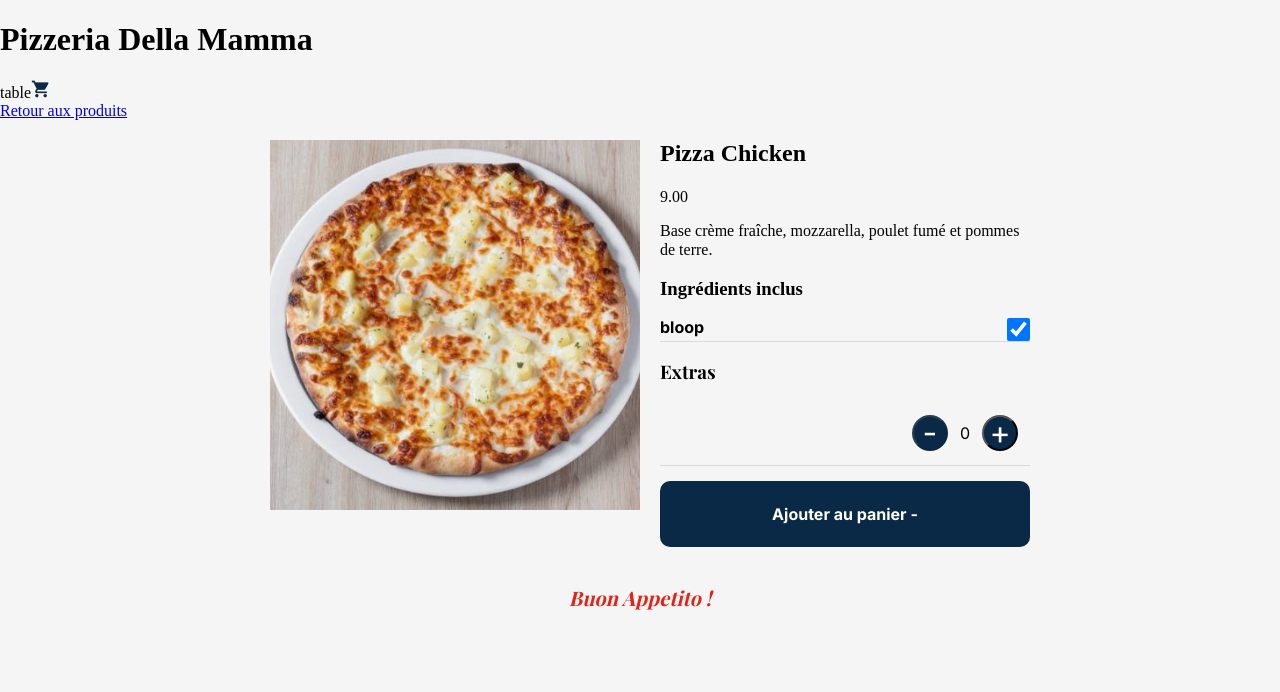
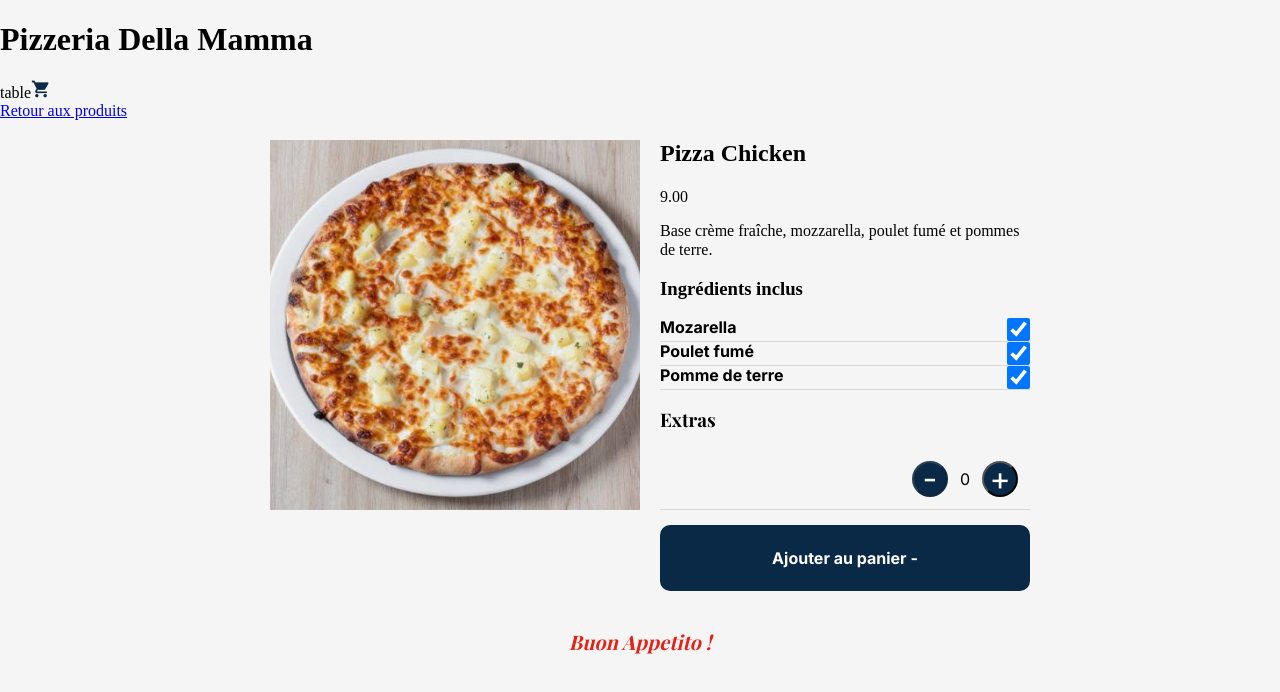
Before and after one commit to Morgane-Compa/pizza-mama, an Angular app: page /custom-product/1 in a window 1280 px wide. Shown: the top 692 px of the page. Built offline with nearby package versions, Linux system fonts and the light colour scheme; a web font is replaced by a local one.

Commit message:
avencement des composant enfants de la page

```diff
--- a/src/app/components/custom-product/base-product/base-product.component.html
+++ b/src/app/components/custom-product/base-product/base-product.component.html
@@ -1,8 +1,8 @@
 <h3>Ingrédients inclus</h3>
 
-<div class="checkbox" >
+<div *ngFor="let item of ingredients" class="checkbox" >
 
-    <label>bloop</label>
+    <label>{{item.ingredient.title}}</label>
     <input class="ingredient" type="checkbox" checked>
 
 </div>
--- a/src/app/components/custom-product/base-product/base-product.component.ts
+++ b/src/app/components/custom-product/base-product/base-product.component.ts
@@ -8,11 +8,13 @@ import { IIncludedIngredient } from 'src/app/mocks/products';
 })
 export class BaseProductComponent {
 
-  @Input() ingredients!: IIncludedIngredient;
+  @Input() ingredients!: IIncludedIngredient[];
 
   ngOnInit(): void {
 
     console.log(this.ingredients)
    }
 
+
+
 }
--- a/src/app/components/custom-product/product-extra/product-extra.component.html
+++ b/src/app/components/custom-product/product-extra/product-extra.component.html
@@ -1,10 +1,10 @@
 <h3>Extras</h3>
 
 <!-- utiliser un *ngFor pour que tout les ingrédients soit bouclé  -->
-<div class="extras">
-
+<div  class="extras">
+    <!-- *ngFor="let item of extras" -->
     <div class="extraInfo">
-        <p></p>
+        <!-- <p>{{item.extras.title}}</p> -->
         <p></p>
 
     </div>
--- a/src/app/components/custom-product/product-extra/product-extra.component.ts
+++ b/src/app/components/custom-product/product-extra/product-extra.component.ts
@@ -13,7 +13,7 @@ export class ProductExtraComponent {
   number: number = 0;
 
 
-  @Input() extras!: IExtraIngredient;
+  @Input() extras!: IExtraIngredient[];
 
   ngOnInit(): void {
 
--- a/src/app/services/cart.service.ts
+++ b/src/app/services/cart.service.ts
@@ -25,7 +25,6 @@ export class CartService {
   }
 
 
-
       //on créé nos produits
       private createProduct() {
 
@@ -35,13 +34,11 @@ export class CartService {
 
 
 
-
     //on créé une fonction pour sauvegarder nos produits
     private saveProduct(products: IProduct) {
 
       localStorage.setItem('student', JSON.stringify(products));
     }
-
 
 
 
```
